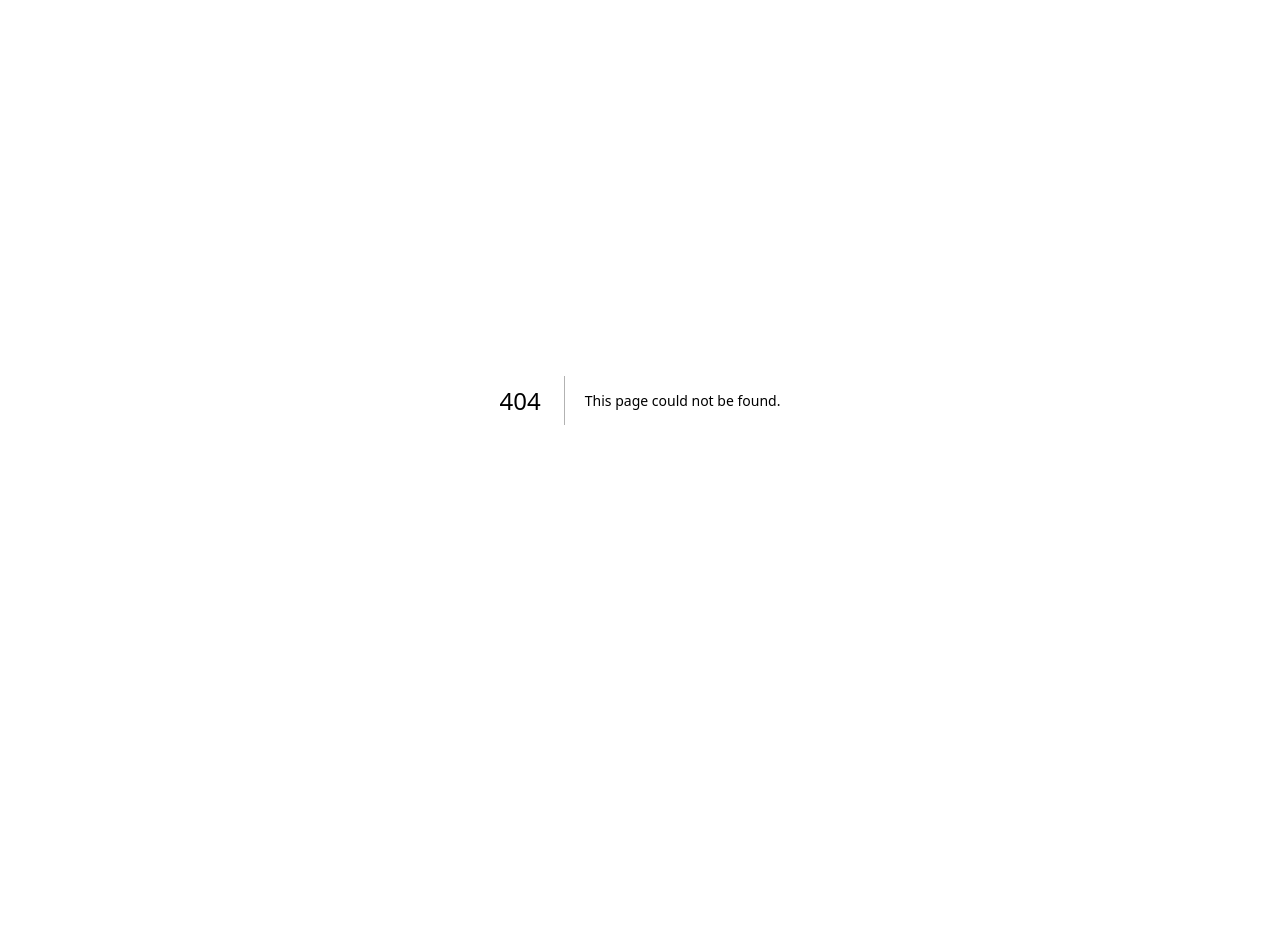
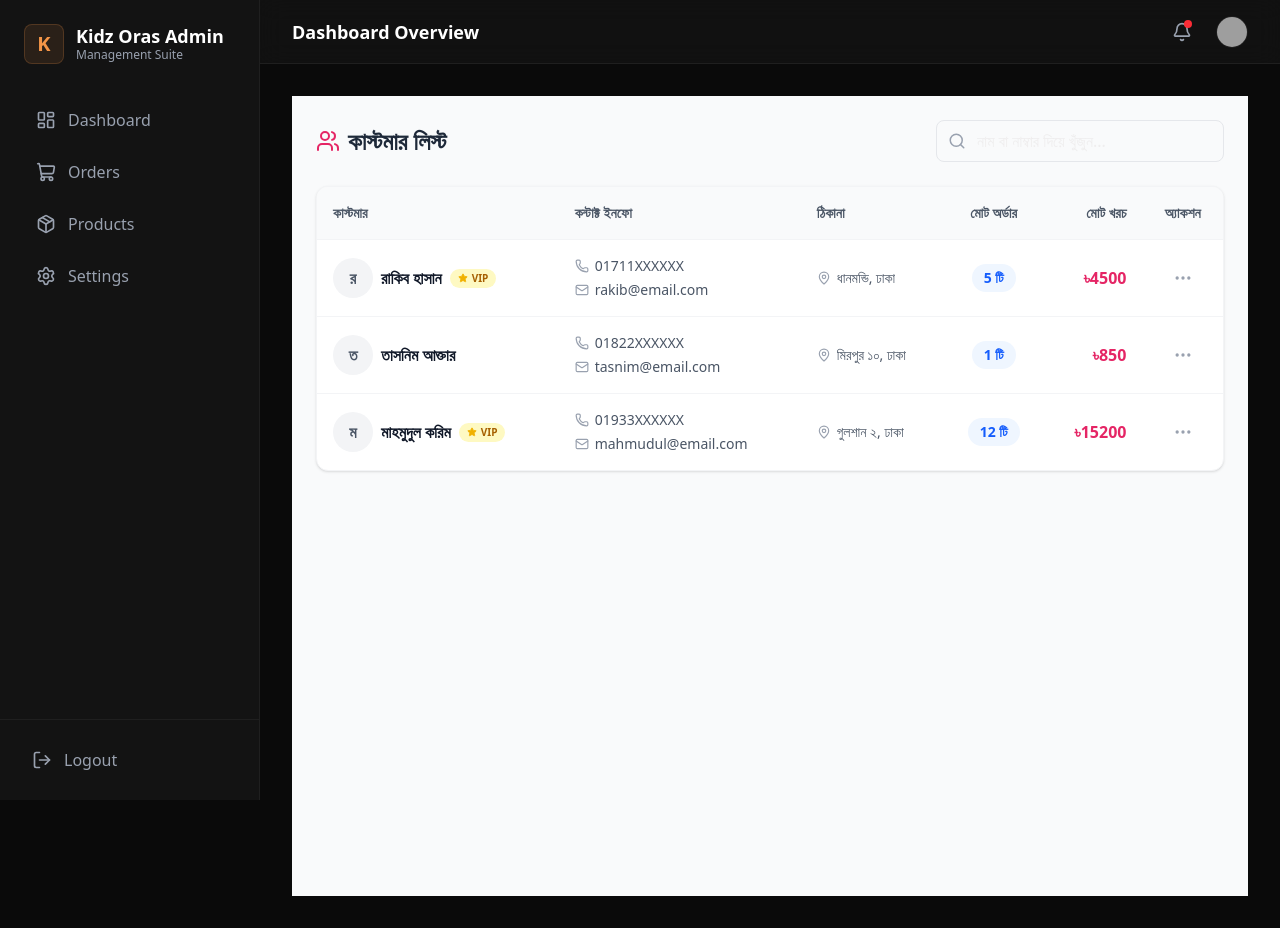
Before and after one commit to equaltechbd/KIDZ-ORAS-Website, a Next.js app in the folder kidz-oras/: page /admin/customers in a window 1280 px wide. Before the commit this address had no page. Before the commit the page ends 800 px from the top, so only its background shows below. Built offline with nearby package versions, Linux system fonts and the light colour scheme; grey boxes are pictures that could not be loaded.

Commit message:
Added Customers UI in Admin Dashboard

```diff
--- /dev/null
+++ b/kidz-oras/src/app/admin/customers/page.tsx
@@ -0,0 +1,115 @@
+"use client";
+
+import { useState } from "react";
+import { Search, Users, MoreHorizontal, Star, MapPin, Phone, Mail } from "lucide-react";
+
+export default function CustomersPage() {
+  // আপাতত ডেমো ডেটা দিয়ে ডিজাইন করা হচ্ছে (পরে এটি Supabase থেকে অটোমেটিক আসবে)
+  const [customers, setCustomers] = useState([
+    { id: 1, name: "রাকিব হাসান", phone: "01711XXXXXX", email: "rakib@email.com", address: "ধানমন্ডি, ঢাকা", totalOrders: 5, totalSpent: 4500, isVIP: true },
+    { id: 2, name: "তাসনিম আক্তার", phone: "01822XXXXXX", email: "tasnim@email.com", address: "মিরপুর ১০, ঢাকা", totalOrders: 1, totalSpent: 850, isVIP: false },
+    { id: 3, name: "মাহমুদুল করিম", phone: "01933XXXXXX", email: "mahmudul@email.com", address: "গুলশান ২, ঢাকা", totalOrders: 12, totalSpent: 15200, isVIP: true }
+  ]);
+
+  return (
+    <div className="p-4 md:p-6 bg-gray-50 min-h-screen">
+
+      {/* Page Header */}
+      <div className="flex flex-col md:flex-row md:items-center justify-between gap-4 mb-6">
+        <h1 className="text-2xl font-bold text-gray-800 flex items-center gap-2">
+          <Users className="text-[#E52565]" /> কাস্টমার লিস্ট
+        </h1>
+
+        {/* Search Bar */}
+        <div className="relative w-full md:w-72">
+          <Search className="absolute left-3 top-1/2 -translate-y-1/2 text-gray-400" size={18} />
+          <input
+            type="text"
+            placeholder="নাম বা নাম্বার দিয়ে খুঁজুন..."
+            className="w-full pl-10 pr-4 py-2 border border-gray-200 rounded-lg focus:outline-none focus:border-[#E52565] focus:ring-1 focus:ring-[#E52565] transition-all"
+          />
+        </div>
+      </div>
+
+      {/* Customer Table */}
+      <div className="bg-white rounded-xl shadow-sm border border-gray-100 overflow-hidden">
+        <div className="overflow-x-auto">
+          <table className="w-full text-left border-collapse">
+            <thead>
+              <tr className="bg-gray-50 border-b border-gray-100 text-gray-600 text-sm">
+                <th className="p-4 font-semibold">কাস্টমার</th>
+                <th className="p-4 font-semibold">কন্টাক্ট ইনফো</th>
+                <th className="p-4 font-semibold">ঠিকানা</th>
+                <th className="p-4 font-semibold text-center">মোট অর্ডার</th>
+                <th className="p-4 font-semibold text-right">মোট খরচ</th>
+                <th className="p-4 font-semibold text-center">অ্যাকশন</th>
+              </tr>
+            </thead>
+            <tbody className="divide-y divide-gray-100">
+              {customers.map((customer) => (
+                <tr key={customer.id} className="hover:bg-gray-50/50 transition-colors">
+
+                  {/* Name & VIP Tag */}
+                  <td className="p-4">
+                    <div className="flex items-center gap-2">
+                      <div className="w-10 h-10 rounded-full bg-gray-100 flex items-center justify-center text-gray-600 font-bold">
+                        {customer.name.charAt(0)}
+                      </div>
+                      <div>
+                        <div className="font-bold text-gray-900 flex items-center gap-2">
+                          {customer.name}
+                          {customer.isVIP && (
+                            <span className="flex items-center gap-1 text-[10px] bg-yellow-100 text-yellow-700 px-2 py-0.5 rounded-full font-bold">
+                              <Star size={10} className="fill-yellow-500 text-yellow-500" /> VIP
+                            </span>
+                          )}
+                        </div>
+                      </div>
+                    </div>
+                  </td>
+
+                  {/* Contact Info */}
+                  <td className="p-4">
+                    <div className="flex flex-col gap-1 text-sm text-gray-600">
+                      <span className="flex items-center gap-1.5"><Phone size={14} className="text-gray-400"/> {customer.phone}</span>
+                      <span className="flex items-center gap-1.5"><Mail size={14} className="text-gray-400"/> {customer.email}</span>
+                    </div>
+                  </td>
+
+                  {/* Address */}
+                  <td className="p-4">
+                    <div className="flex items-center gap-1.5 text-sm text-gray-600">
+                      <MapPin size={14} className="text-gray-400 shrink-0"/>
+                      <span className="line-clamp-1">{customer.address}</span>
+                    </div>
+                  </td>
+
+                  {/* Total Orders */}
+                  <td className="p-4 text-center">
+                    <span className="inline-block bg-blue-50 text-blue-600 font-bold px-3 py-1 rounded-full text-sm">
+                      {customer.totalOrders} টি
+                    </span>
+                  </td>
+
+                  {/* Total Spent */}
+                  <td className="p-4 text-right">
+                    <span className="font-bold text-[#E52565]">৳{customer.totalSpent}</span>
+                  </td>
+
+                  {/* Actions */}
+                  <td className="p-4 text-center">
+                    <button className="p-2 text-gray-400 hover:text-gray-800 hover:bg-gray-100 rounded-lg transition-colors">
+                      <MoreHorizontal size={20} />
+                    </button>
+                  </td>
+
+                </tr>
+              ))}
+            </tbody>
+          </table>
+        </div>
+      </div>
+
+    </div>
+  );
+}
```
